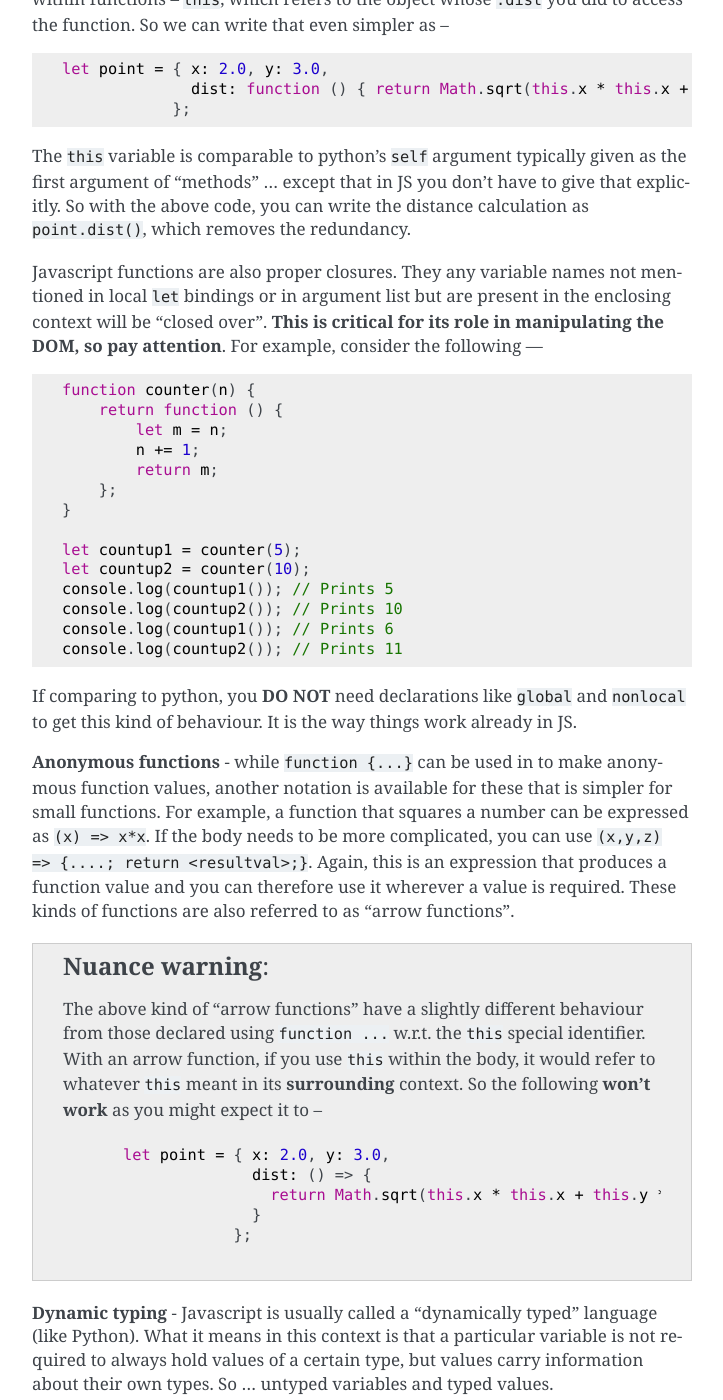
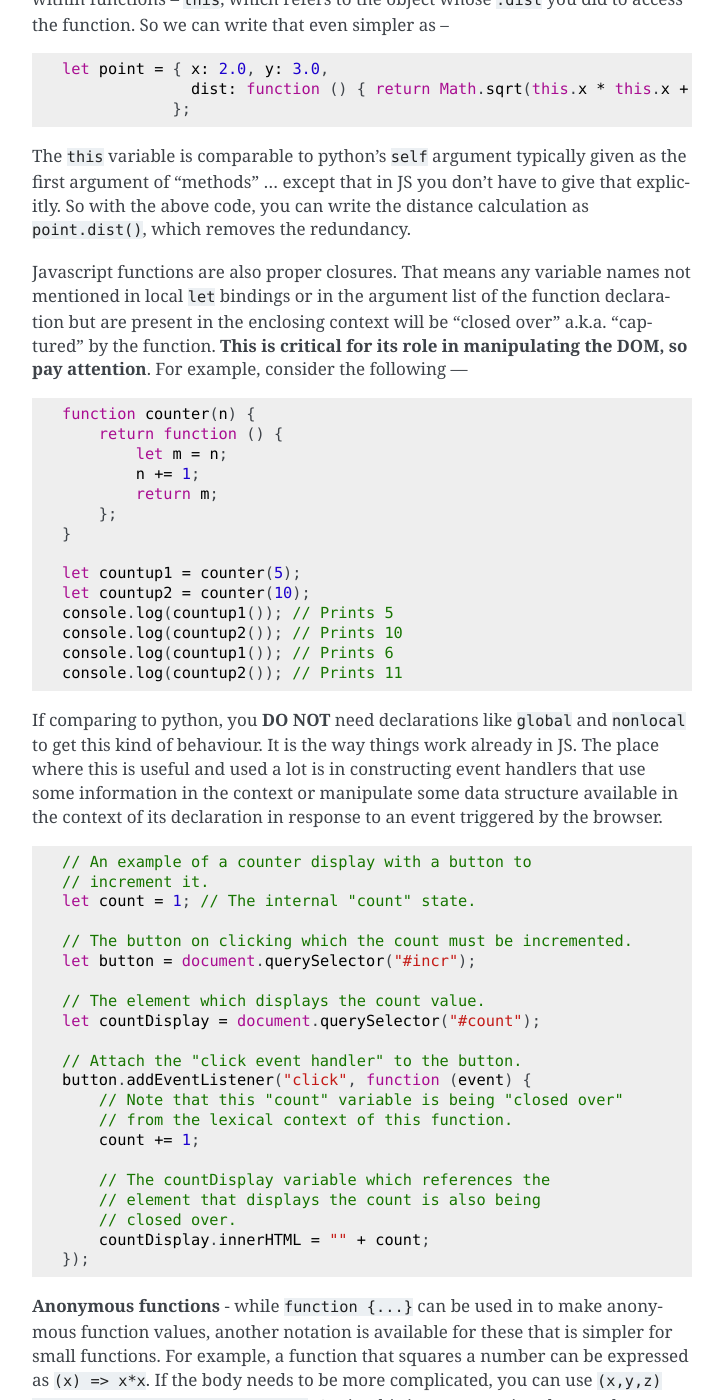
Before and after one commit to kreauniv/comp350, a Sphinx documentation site: the page built from source/js.rst, in a window 1280 px wide and 1400 px high, scrolled down 2786 px. Shown: the whole window, without its empty margins (388-1111 px from the left). Built offline with Sphinx 7.4.7, drawn with Linux system fonts in a browser that asks for light colours.

Commit message:
Expanded the closure part

```diff
--- a/source/js.rst
+++ b/source/js.rst
@@ -156,9 +156,10 @@ as the first argument of "methods" ... except that in JS you don't have to give
 that explicitly. So with the above code, you can write the distance calculation
 as :code:`point.dist()`, which removes the redundancy.
 
-Javascript functions are also proper closures. They any variable names not
-mentioned in  local ``let`` bindings or in argument list but are present in the
-enclosing context will be "closed over". **This is critical for its role in
+Javascript functions are also proper closures. That means any variable names
+not mentioned in  local ``let`` bindings or in the argument list of the
+function declaration but are present in the enclosing context will be "closed
+over" a.k.a. "captured" by the function. **This is critical for its role in
 manipulating the DOM, so pay attention**. For example, consider the following
 ---
 
@@ -181,7 +182,34 @@ manipulating the DOM, so pay attention**. For example, consider the following
 
 If comparing to python, you **DO NOT** need declarations like ``global`` and
 ``nonlocal`` to get this kind of behaviour. It is the way things work already
-in JS.
+in JS. The place where this is useful and used a lot is in constructing event
+handlers that use some information in the context or manipulate some data
+structure available in the context of its declaration in response to an event
+triggered by the browser.
+
+.. code:: js
+
+    // An example of a counter display with a button to
+    // increment it.
+    let count = 1; // The internal "count" state.
+
+    // The button on clicking which the count must be incremented.
+    let button = document.querySelector("#incr");
+
+    // The element which displays the count value.
+    let countDisplay = document.querySelector("#count");
+
+    // Attach the "click event handler" to the button.
+    button.addEventListener("click", function (event) {
+        // Note that this "count" variable is being "closed over"
+        // from the lexical context of this function.
+        count += 1;
+
+        // The countDisplay variable which references the
+        // element that displays the count is also being
+        // closed over.
+        countDisplay.innerHTML = "" + count;
+    });
 
 **Anonymous functions** - while ``function {...}`` can be used in to make
 anonymous function values, another notation is available for these that is
```
